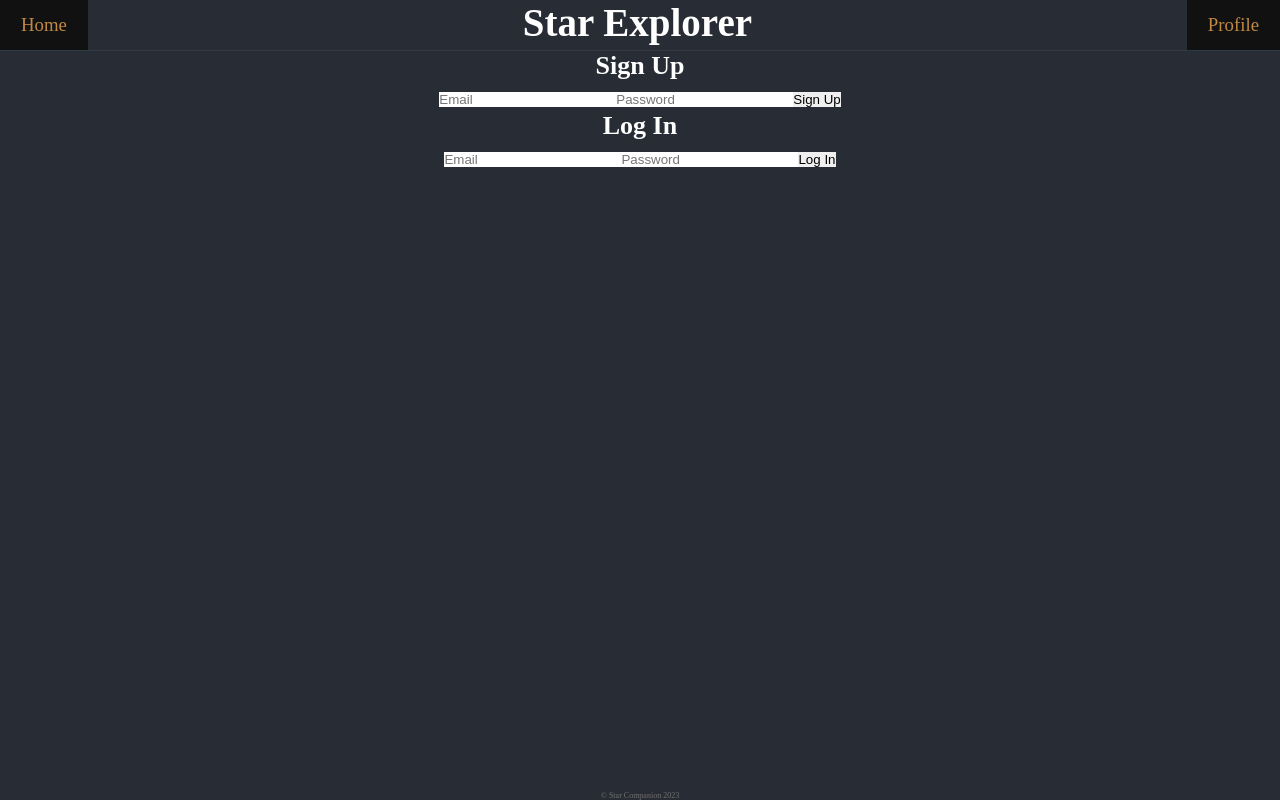
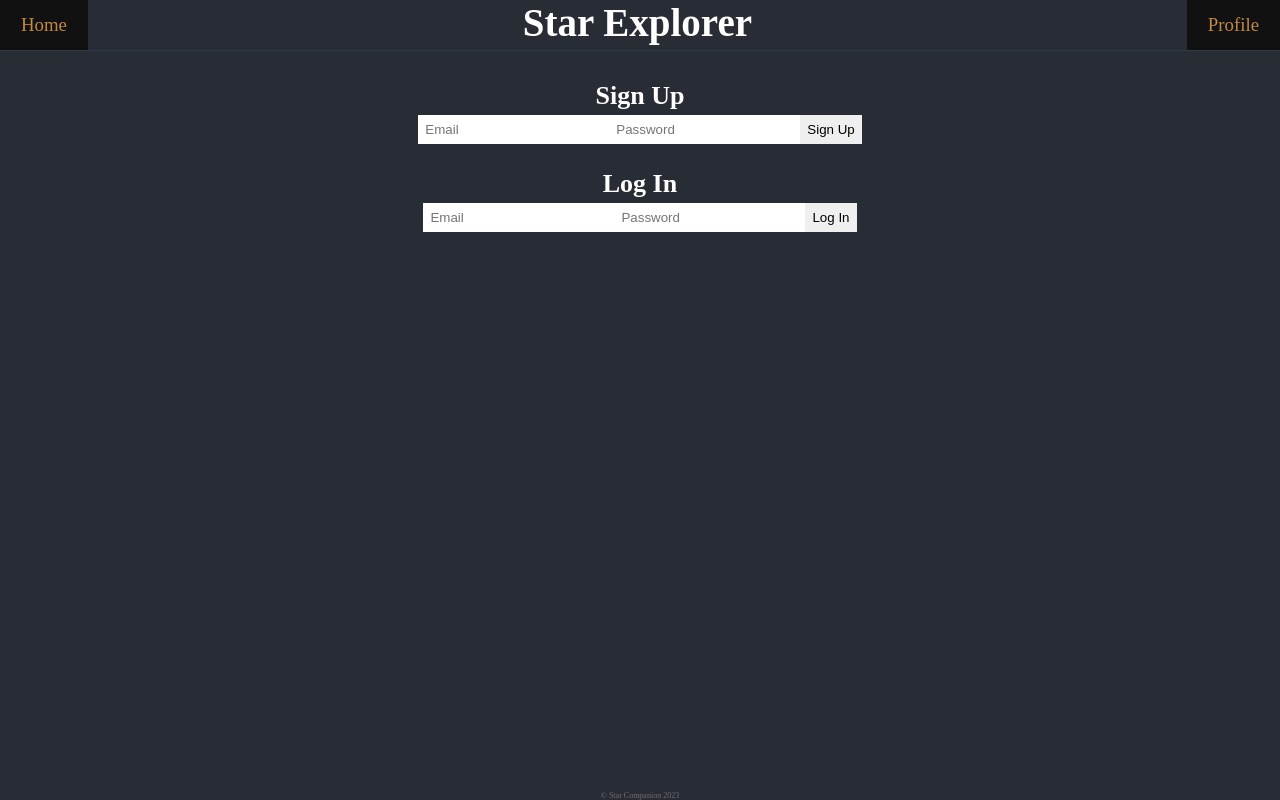
Before and after one commit to SheaDuffy13/T3A2-B_Star-Companion-App, a React (Create React App) app in the folder src/frontend/: page /profile in a window 1280 px wide. Built offline with nearby package versions, Linux system fonts and the light colour scheme; no server answers.

Commit message:
feat: handle token expiry

```diff
--- a/src/frontend/package.json
+++ b/src/frontend/package.json
@@ -8,6 +8,7 @@
     "@testing-library/user-event": "^13.5.0",
     "axios": "^1.4.0",
     "cloudinary-react": "^1.8.1",
+    "jwt-decode": "^3.1.2",
     "react": "^18.2.0",
     "react-dom": "^18.2.0",
     "react-router-dom": "^6.14.1",
--- a/src/frontend/src/App.css
+++ b/src/frontend/src/App.css
@@ -57,6 +57,21 @@
   padding: 5px;
   cursor: pointer;
 }
+.require-user,
+.require-user button {
+  margin: 30px;
+  padding: 4px;
+}
+#profile-div {
+  margin:30px;
+}
+#profile-div h4 {
+  margin-top: 25px;
+}
+#profile-div button,
+#profile-div input {
+  padding: 7px;
+}
 /* ---PLANETs-------------------------------------------------------- */
 .planet-div {
   max-width: 500px;
@@ -72,7 +87,10 @@
   color: #ffffff79;
   background-color:#161616;
 }
-
+.add-planet-button input,
+.add-planet-button button {
+  padding: 4px;
+}
 /* ---NOTES--------------------------------------------------------------- */
 .note-container {
   position: relative;
@@ -100,13 +118,19 @@
   background-color: #9d958b;
   padding: 2px;
 }
-/*----PLANET PREVIEW IMAGES-----------------------------------------------*/
+/*----IMAGES-----------------------------------------------*/
 .image-container {
   display: flex;
   flex-wrap: wrap;
   overflow: 'auto';
   margin: 0px 20px 0px 20px;
   /* max-width: '200px'; */
+}
+.image-container button {
+  padding: 1px;
+}
+.delete-planet-btn {
+  padding: 5px;
 }
 
 .image-container img {
--- a/src/frontend/src/config/api.js
+++ b/src/frontend/src/config/api.js
@@ -1,6 +1,4 @@
 import axios from 'axios';
-
-console.log('environment: ', process.env.REACT_APP_API_ENDPOINT);
 
 const api = axios.create({
   baseURL: process.env.REACT_APP_API_ENDPOINT || 'http://localhost:3001/',
--- a/src/frontend/src/pages/ProfilePage.jsx
+++ b/src/frontend/src/pages/ProfilePage.jsx
@@ -1,5 +1,6 @@
-import React, { useState, useEffect } from 'react';
+import { React, useState, useEffect } from 'react';
 import { signup, login, deleteProfile } from '../services/authService';
+import jwtDecode from 'jwt-decode';
 
 export function ProfilePage() {
   const [isLoggedIn, setIsLoggedIn] = useState(false);
@@ -55,14 +56,24 @@ export function ProfilePage() {
   useEffect(() => {
     const token = localStorage.getItem('token');
     if (token) {
-      setIsLoggedIn(true);
-      setUserEmail(localStorage.getItem('userEmail')); // retrieve user email from local storage
+      // Decode the token and check its expiration time
+      const decodedToken = jwtDecode(token);
+      if (decodedToken.exp * 1000 > Date.now()) {
+        // Token is still valid
+        setIsLoggedIn(true);
+        setUserEmail(localStorage.getItem('userEmail')); // retrieve user email from local storage
+      } else {
+        // Token has expired, reset state
+        setIsLoggedIn(false);
+        localStorage.removeItem('token');
+        localStorage.removeItem('userEmail');
+      }
     }
   }, []);
 
 
   return (
-    <div>
+    <div id='profile-div'>
       {!isLoggedIn && (
         <>
           <h4>Sign Up</h4>
--- a/src/frontend/src/pages/StarSystemPage.jsx
+++ b/src/frontend/src/pages/StarSystemPage.jsx
@@ -1,8 +1,9 @@
-import React, { useState, useEffect } from 'react';
+import React, { useState, useEffect  } from 'react';
 import { useParams, useNavigate } from 'react-router-dom';
 import { getStarSystem, getAllPlanets } from '../services/starSystemService';
 import { createPlanet, deletePlanet, updatePlanet, deleteImage, addImagesToPlanet } from '../services/planetService';
 import { ContentTitleBar } from '../components/ContentTitleBar';
+import { isLoggedIn } from '../services/authService';
 
 
 export function StarSystemPage({ match }) {
@@ -15,23 +16,36 @@ export function StarSystemPage({ match }) {
   const [loading, setLoading] = useState(true);
   const [uploading, setUploading] = useState(false);
   const [previewPlanet, setPreviewPlanet] = useState(null);
+  const [isUserLoggedIn, setIsUserLoggedIn] = useState(false);
 
   const navigate = useNavigate();
   const { id } = useParams();
 
   useEffect(() => {
+    setIsUserLoggedIn(isLoggedIn());
+  }, []);
+
+
+  useEffect(() => {
     async function fetchData() {
+      try {
         const starSystemData = await getStarSystem(id);
         setStarSystem(starSystemData);
         const planets = await getAllPlanets(id);
-    setStarSystem(prevState => ({  //Update state with fetched planets
+        setStarSystem((prevState) => ({
           ...prevState,
-      planets: planets
+          planets: planets,
         }));
         setLoading(false);
+      } catch (error) {
+        // Handle the error here
+        console.error(error);
+      }
     }
     fetchData();
   }, [id]);
+
+
   if (!starSystem) {
     return <div>Loading...</div>;
   }
@@ -167,6 +181,16 @@ const handleFileInputChange = (event) => {
     navigate('/profile');
   };
 
+
+  if (!isUserLoggedIn) {
+    return (
+      <div className='require-user'>
+        <p>You need to be logged in to access this page.</p>
+        <button onClick={() => navigate('/profile')}>Login / Signup</button>
+      </div>
+    );
+  }
+
   return (
     <div>
       <div className="outer-display-box">
@@ -268,7 +292,7 @@ const handleFileInputChange = (event) => {
 
                 {uploading && <div>Uploading...</div>}
 
-                <button onClick={() => handleDeletePlanet(previewPlanet._id)}>
+                <button className='delete-planet-btn' onClick={() => handleDeletePlanet(previewPlanet._id)}>
                   Delete Planet
                 </button>
               </div>
--- a/src/frontend/src/services/authService.js
+++ b/src/frontend/src/services/authService.js
@@ -29,3 +29,8 @@ export async function deleteProfile() {
     throw error; // re-throw the error
   }
 }
+
+export function isLoggedIn() {
+  const token = localStorage.getItem('token');
+  return !!token;
+}
```
Also changed, not shown: 1 other file (tests, documents, lock files or other folders). Lines whose indentation alone changed are shown as unchanged.
